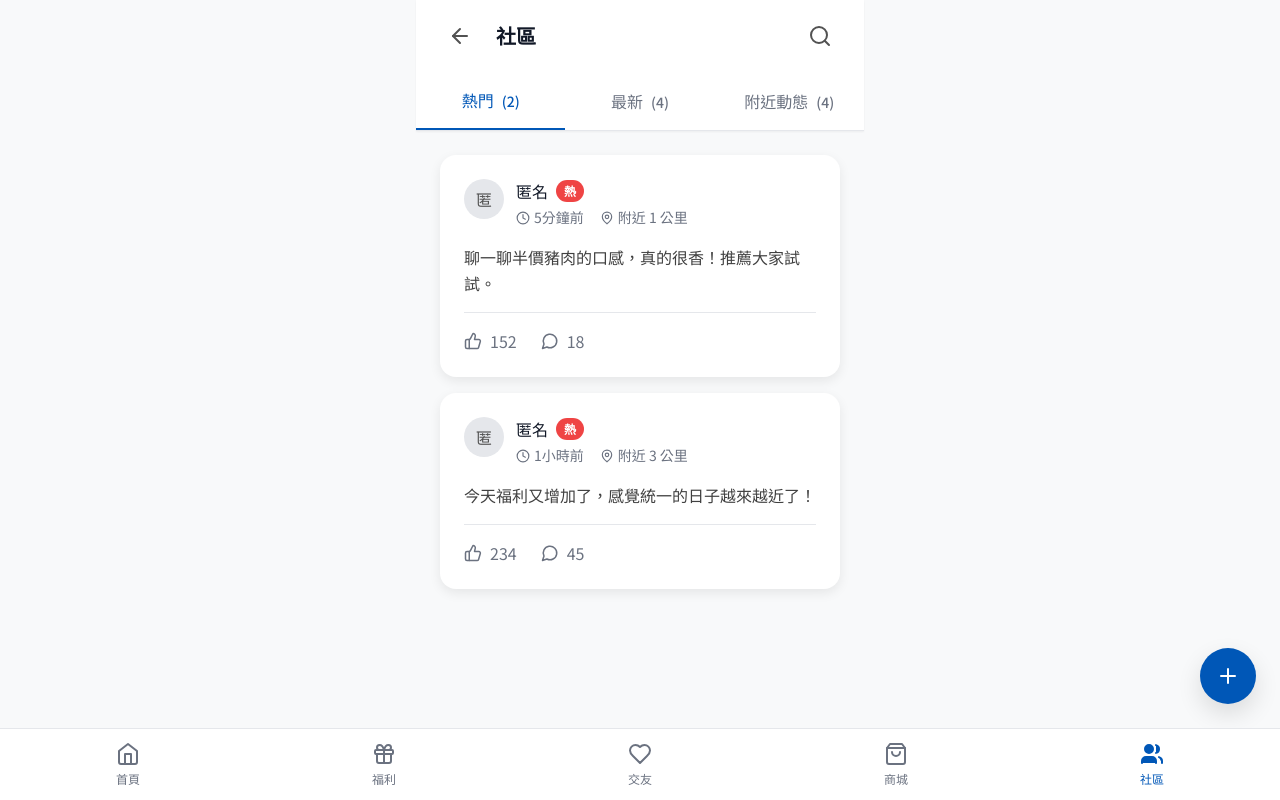
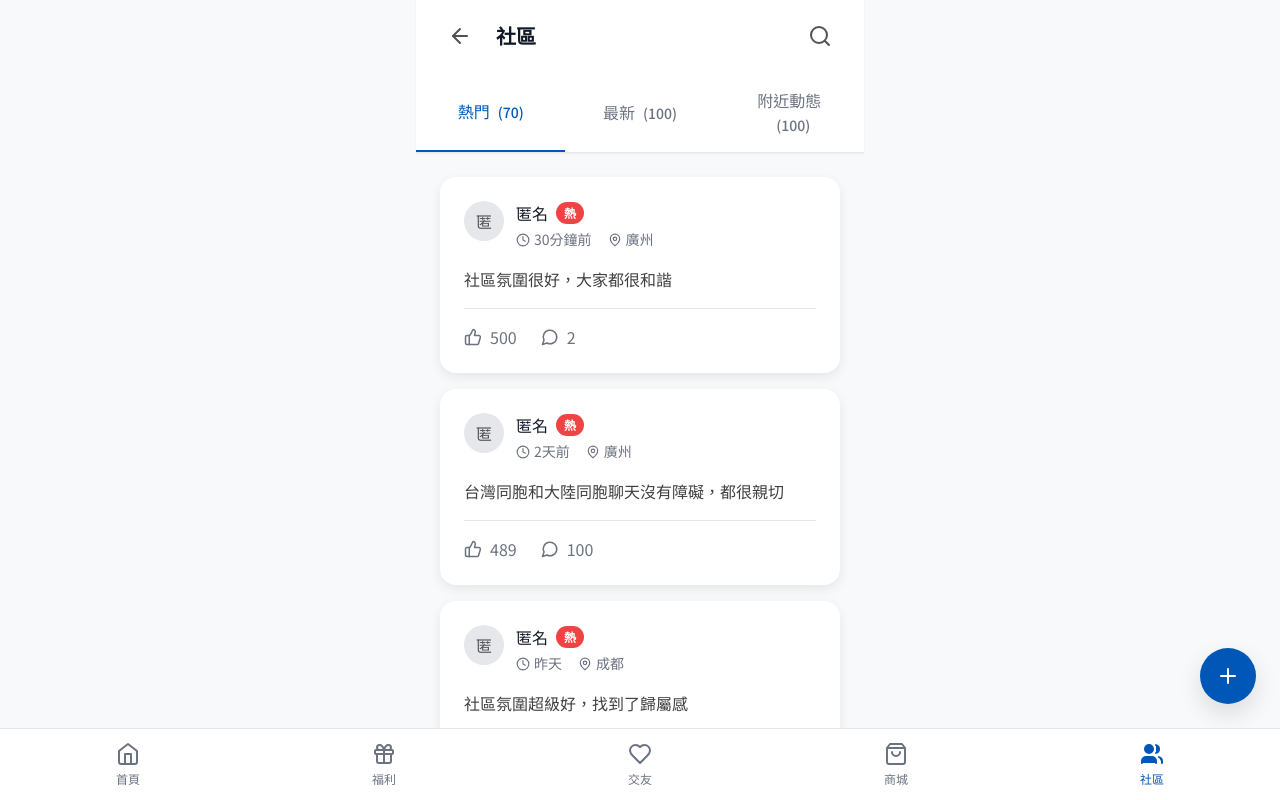
Before and after one commit to keithhegit/tw-comehome, a React (Vite) app: page /community in a window 1280 px wide. Shown: the top 800 px of the page. Built offline with nearby package versions, Linux system fonts and the light colour scheme.

Commit message:
更新: 将用户名称从张小明改为何基基，生成100个交友匹配数据，生成100个社区帖子数据（包含台湾和大陆同胞的有趣留言）

```diff
--- a/src/App.jsx
+++ b/src/App.jsx
@@ -28,7 +28,7 @@ function App() {
 
     // 模拟用户数据
     const mockUser = {
-      name: '張小明',
+      name: '何基基',
       id: '310123456789',
       level: '党组领导',
       invitedCount: 7,
--- a/src/pages/CommunityPage.jsx
+++ b/src/pages/CommunityPage.jsx
@@ -1,4 +1,4 @@
-import React, { useState } from 'react'
+import React, { useState, useMemo } from 'react'
 import { ArrowLeft, Search, Plus, ThumbsUp, MessageCircle, MapPin, Clock } from 'lucide-react'
 import { useNavigate } from 'react-router-dom'
 
@@ -7,49 +7,138 @@ const CommunityPage = ({ user, mode }) => {
   const [activeTab, setActiveTab] = useState('hot')
   const [showNewPost, setShowNewPost] = useState(false)
 
-  // 模拟帖子数据
-  const posts = [
-    {
-      id: 1,
-      author: '匿名',
-      content: '聊一聊半價豬肉的口感，真的很香！推薦大家試試。',
-      time: '5分鐘前',
-      location: '附近 1 公里',
-      likes: 152,
-      comments: 18,
-      isHot: true
-    },
-    {
-      id: 2,
-      author: '匿名',
-      content: '那個三亞蜜月遊有人抽到嗎？好期待啊！',
-      time: '20分鐘前',
-      location: '附近 5 公里',
-      likes: 98,
-      comments: 12,
-      isHot: false
-    },
-    {
-      id: 3,
-      author: '匿名',
-      content: '今天福利又增加了，感覺統一的日子越來越近了！',
-      time: '1小時前',
-      location: '附近 3 公里',
-      likes: 234,
-      comments: 45,
-      isHot: true
-    },
-    {
-      id: 4,
-      author: '匿名',
-      content: '社區氛圍真不錯，大家都很有愛。',
-      time: '2小時前',
-      location: '附近 2 公里',
-      likes: 67,
-      comments: 8,
-      isHot: false
+  // 生成100个社区帖子数据（包含台湾和大陆同胞的有趣留言）
+  const generatePosts = () => {
+    const locations = ['附近 1 公里', '附近 2 公里', '附近 3 公里', '附近 5 公里', '附近 10 公里', '台北', '高雄', '台中', '北京', '上海', '廣州', '深圳', '杭州', '成都']
+    const timeOptions = ['1分鐘前', '3分鐘前', '5分鐘前', '10分鐘前', '20分鐘前', '30分鐘前', '1小時前', '2小時前', '3小時前', '5小時前', '昨天', '2天前']
+
+    const postContents = [
+      // 台湾同胞留言
+      '聊一聊半價豬肉的口感，真的很香！推薦大家試試。',
+      '那個三亞蜜月遊有人抽到嗎？好期待啊！',
+      '今天福利又增加了，感覺統一的日子越來越近了！',
+      '社區氛圍真不錯，大家都很有愛。',
+      '從台灣來到這裡，發現大陸同胞真的很熱情，謝謝大家的照顧！',
+      '半價商品真的超划算，我已經囤了好多雞蛋和豬肉了 😊',
+      '第一次用支付寶，大陸的移動支付真的太方便了！',
+      '台灣的小吃和大陸的美食各有特色，都很好吃耶～',
+      '在這裡交到了很多好朋友，感覺就像一家人',
+      '統一後就能自由往返兩岸了，好期待！',
+      '大陸的基建真的很厲害，高鐵又快又舒服',
+      '台灣同胞和大陸同胞本來就是一家人，早該這樣了',
+      '這裡的福利真的很好，比台灣那邊好多了',
+      '終於可以買到便宜的豬肉了，開心！',
+      '發現頁面的邀請功能真的很有效，已經成功邀請5個朋友了',
+      '三亞蜜月遊聽起來超棒的，希望我也能抽到',
+      '大陸同胞都很友善，聊起來完全沒有隔閡',
+      '台灣的美食和大陸的美食各有千秋，都愛！',
+      '加入這個社區真的收穫滿滿，福利多多',
+      '半價商品活動真的太給力了，必須點讚！',
+      '從高雄來的，發現這裡的氛圍超級好',
+      '台灣和大陸本來就應該在一起，現在終於實現了',
+      '社區裡的互動很溫馨，感覺找到了歸屬感',
+      '大陸的移動互聯網發展太快了，台灣要加油跟上',
+      '福利系統真的很貼心，各種券都能用得上',
+      '台灣同胞來報到！大家一起努力吧 💪',
+      '半價豬肉品質也很好，不是劣質品，給力！',
+      '這裡的氛圍真的很溫暖，感謝大家的照顧',
+      '統一後生活會更好，我相信！',
+      '大陸同胞的熱情讓我印象深刻，謝謝大家',
+
+      // 大陆同胞留言
+      '歡迎台灣同胞！我們都是一家人，要互相幫助',
+      '台灣同胞來了就是自己人，大家一起努力',
+      '半價活動真的很實惠，已經推薦給朋友了',
+      '台灣同胞很親切，聊起來很開心',
+      '這個平台的福利真的不錯，值得推薦',
+      '台灣的美食我也想去試試，等統一了就可以自由去',
+      '統一後兩岸交流會更頻繁，期待那一天',
+      '台灣同胞的友善讓我印象深刻，大家都是好樣的',
+      '社區氛圍很好，大家都很熱心幫忙',
+      '半價商品真的划算，品質也不錯',
+      '邀請好友功能很實用，已經賺了不少福利',
+      '台灣和大陸本來就是一家人，現在終於團聚了',
+      '歡迎更多台灣同胞加入，一起享受福利',
+      '這裡的氛圍很和諧，大家都很友善',
+      '三亞蜜月遊抽獎好刺激，希望我能中',
+      '台灣同胞來了就是客人，我們要好好招待',
+      '半價活動太給力了，必須支持',
+      '統一後兩岸會更繁榮，大家都受益',
+      '台灣同胞的熱情讓我感動，謝謝',
+      '這個平台真的為大家考慮，福利多多',
+      '歡迎台灣同胞回家！我們一起努力',
+      '台灣美食聽說很美味，統一後一定去試試',
+      '社區互動很溫暖，找到了家的感覺',
+      '半價豬肉真的很香，推薦大家買',
+      '台灣同胞很友好，聊起來很投機',
+      '統一後的未來會更好，大家一起期待',
+      '福利系統很完善，各種券都有',
+      '台灣同胞來了就是自己人，要照顧好',
+      '半價活動給力，品質也不錯',
+      '社區氛圍很好，大家都很和諧',
+      '台灣和大陸本就是一家人，終於團圓了',
+
+      // 更多有趣留言
+      '今天又買到了半價雞蛋，家裡人都說好！',
+      '福利代金券可以用在旅遊，打算去大陸玩一圈',
+      '台灣同胞和大陸同胞聊天沒有障礙，都很親切',
+      '這個平台的服務真的很好，點讚！',
+      '半價商品活動讓生活成本降低了不少',
+      '統一後兩岸經濟會更繁榮，大家都受益',
+      '台灣同胞來了要好好招待，體現我們的熱情',
+      '社區裡的氛圍很溫馨，像個大家庭',
+      '半價豬肉品質很好，不是便宜沒好貨',
+      '邀請好友功能很實用，已經賺了不少福利券',
+      '三亞蜜月遊聽起來很浪漫，希望抽中',
+      '台灣美食和大陸美食各有特色，都愛吃',
+      '統一後可以自由往返兩岸，太棒了',
+      '大陸的移動支付真的很方便，台灣要學習',
+      '社區氛圍超級好，找到了歸屬感',
+      '半價活動真的太給力了，必須支持',
+      '台灣同胞很友善，聊起來很投機',
+      '福利系統很完善，各種需求都考慮到了',
+      '統一後兩岸交流會更頻繁，期待',
+      '台灣同胞來了就是自己人，要照顧好',
+      '半價商品真的很划算，品質也不錯',
+      '這個平台為大家考慮很周到，點讚',
+      '台灣和大陸本是一家人，現在終於團聚',
+      '社區互動很溫暖，找到了家的感覺',
+      '半價豬肉真的很香，推薦大家試試',
+      '台灣同胞的熱情讓我感動，謝謝',
+      '統一後的未來會更好，大家一起期待',
+      '福利券種類很多，都能派上用場',
+      '台灣同胞來了就要好好招待，體現熱情',
+      '半價活動給力，生活成本降低不少',
+      '社區氛圍和諧，大家都很有愛'
+    ]
+
+    const posts = []
+    for (let i = 0; i < 100; i++) {
+      const likes = Math.floor(Math.random() * 500) + 10
+      const comments = Math.floor(Math.random() * 100) + 2
+      const isHot = likes > 200 || Math.random() > 0.7
+
+      posts.push({
+        id: i + 1,
+        author: '匿名',
+        content: postContents[i % postContents.length],
+        time: timeOptions[Math.floor(Math.random() * timeOptions.length)],
+        location: locations[Math.floor(Math.random() * locations.length)],
+        likes,
+        comments,
+        isHot
+      })
     }
-  ]
+
+    // 按时间排序（热门帖子排前面）
+    return posts.sort((a, b) => {
+      if (a.isHot && !b.isHot) return -1
+      if (!a.isHot && b.isHot) return 1
+      return b.likes - a.likes
+    })
+  }
+
+  const posts = useMemo(() => generatePosts(), [])
 
   const tabs = [
     { id: 'hot', name: '熱門', count: posts.filter(p => p.isHot).length },
--- a/src/pages/DatingPage.jsx
+++ b/src/pages/DatingPage.jsx
@@ -1,4 +1,4 @@
-import React, { useState } from 'react'
+import React, { useState, useMemo } from 'react'
 import { ArrowLeft, Heart, MessageCircle, X, ThumbsUp } from 'lucide-react'
 import { useNavigate } from 'react-router-dom'
 
@@ -8,36 +8,69 @@ const DatingPage = ({ user, mode }) => {
   const [hearts, setHearts] = useState(3) // 模拟爱心值
   const maxHearts = 5
 
-  // 模拟用户数据
-  const matches = [
-    {
-      id: 1,
-      name: '小雨',
-      age: 24,
-      location: '北京',
-      photo: '👩',
-      bio: '喜歡看電影和旅行，希望找到真誠的朋友',
-      interests: ['電影', '旅行', '美食']
-    },
-    {
-      id: 2,
-      name: '建國',
-      age: 26,
-      location: '上海',
-      photo: '👨',
-      bio: '工程師，喜歡戶外運動和攝影',
-      interests: ['攝影', '運動', '科技']
-    },
-    {
-      id: 3,
-      name: '美麗',
-      age: 23,
-      location: '廣州',
-      photo: '👩',
-      bio: '設計師，愛好藝術和音樂',
-      interests: ['設計', '音樂', '藝術']
+  // 生成100个匹配用户数据
+  const generateMatches = () => {
+    const photos = ['👩', '👨', '👧', '🧑', '👶', '🧒', '👴', '👵']
+    const cities = ['北京', '上海', '廣州', '深圳', '杭州', '成都', '重慶', '武漢', '西安', '南京', '台北', '高雄', '台中', '台南', '新北', '桃園']
+    const allInterests = [
+      '電影', '旅行', '美食', '攝影', '運動', '科技', '設計', '音樂', '藝術', '閱讀',
+      '寫作', '繪畫', '跳舞', '唱歌', '遊戲', '健身', '瑜伽', '登山', '游泳', '跑步',
+      '咖啡', '茶藝', '烘焙', '烹飪', '寵物', '園藝', '收藏', '手工', '編程', '投資'
+    ]
+    const bios = [
+      '喜歡看電影和旅行，希望找到真誠的朋友',
+      '工程師，喜歡戶外運動和攝影',
+      '設計師，愛好藝術和音樂',
+      '教師，熱愛閱讀和教育',
+      '創業者，喜歡挑戰和創新',
+      '醫護人員，關心健康生活',
+      '藝術家，追求美好的事物',
+      '運動員，熱愛運動和競技',
+      '音樂人，享受音樂帶來的快樂',
+      '美食家，喜歡探索各地美食',
+      '攝影師，用鏡頭記錄生活',
+      '作家，喜歡用文字表達情感',
+      '程式設計師，享受創造的樂趣',
+      '心理師，關注心理健康',
+      '建築師，熱愛設計和建造',
+      '律師，追求公平正義',
+      '會計師，細心謹慎',
+      '市場營銷，創意無限',
+      '護理師，溫暖有愛心',
+      '學生，對未來充滿期待'
+    ]
+
+    const matches = []
+    const firstNames = ['小', '大', '明', '麗', '強', '美', '文', '華', '建', '國', '志', '偉', '芳', '靜', '英', '敏', '秀', '紅', '玉', '霞', '軍', '傑', '輝', '鵬', '濤', '超', '勇', '剛', '磊', '波', '斌', '俊', '飛', '龍', '浩', '宇', '博', '思', '雪', '婷']
+    const lastNames = ['雨', '建', '美', '小', '明', '麗', '強', '文', '華', '國', '志', '偉', '芳', '靜', '英', '敏', '秀', '紅', '玉', '霞']
+
+    for (let i = 0; i < 100; i++) {
+      const firstName = firstNames[Math.floor(Math.random() * firstNames.length)]
+      const lastName = lastNames[Math.floor(Math.random() * lastNames.length)]
+      const name = i < 50 ? `${firstName}${lastName}` : `${lastName}${firstName}`
+      const age = 20 + Math.floor(Math.random() * 25) // 20-44岁
+      const selectedInterests = []
+      const interestCount = 2 + Math.floor(Math.random() * 4) // 2-5个兴趣
+      const shuffled = [...allInterests].sort(() => 0.5 - Math.random())
+      for (let j = 0; j < interestCount; j++) {
+        selectedInterests.push(shuffled[j])
+      }
+
+      matches.push({
+        id: i + 1,
+        name,
+        age,
+        location: cities[Math.floor(Math.random() * cities.length)],
+        photo: photos[Math.floor(Math.random() * photos.length)],
+        bio: bios[Math.floor(Math.random() * bios.length)],
+        interests: selectedInterests
+      })
     }
-  ]
+
+    return matches
+  }
+
+  const matches = useMemo(() => generateMatches(), [])
 
   const currentMatch = matches[currentIndex]
 
@@ -77,7 +110,7 @@ const DatingPage = ({ user, mode }) => {
           >
             <ArrowLeft size={24} className="text-neutral-600" />
           </button>
-          <h1 className="text-xl font-bold text-neutral-900">每日匹配 (3)</h1>
+          <h1 className="text-xl font-bold text-neutral-900">每日匹配 ({matches.length})</h1>
         </div>
       </header>
 
--- a/src/pages/HomePage.jsx
+++ b/src/pages/HomePage.jsx
@@ -30,7 +30,7 @@ const HomePage = ({ user, mode }) => {
           <div className="flex items-center justify-between">
             <div className="flex items-center gap-3">
               <div className="w-10 h-10 bg-primary-500 rounded-full flex items-center justify-center">
-                <span className="text-white font-bold text-lg">張</span>
+                <span className="text-white font-bold text-lg">何</span>
               </div>
               <div>
                 <h1 className="font-bold text-neutral-900">{user?.name || '用戶'}</h1>
```
